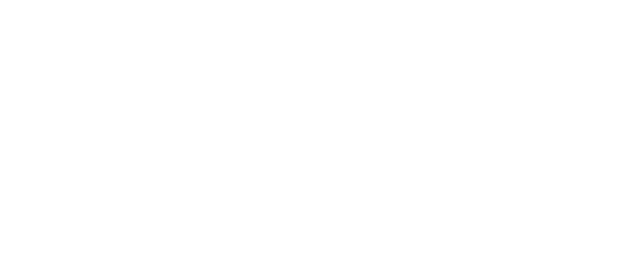
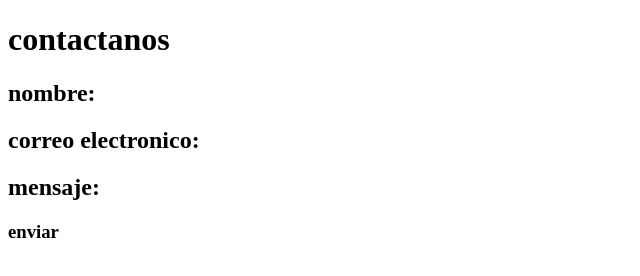
Before and after one commit to Nikolay30951/matrix, a plain HTML site: page index.html in a window 1280 px wide. Shown: the whole page, without its empty margins (0-640 px from the left). Drawn offline with Linux system fonts and the light colour scheme.

Commit message:
otro cambio

```diff
--- a/index.html
+++ b/index.html
@@ -6,6 +6,14 @@
     <title>Document</title>
 </head>
 <body>
-
+    <div>
+     <h1>contactanos</h1>
+      <div>
+        <h2>nombre:</h2>
+      </div>
+      <h2>correo electronico:</h2>
+      <h2>mensaje:</h2>
+      <h3>enviar</h3>
+    </div>
 </body>
 </html>
```
